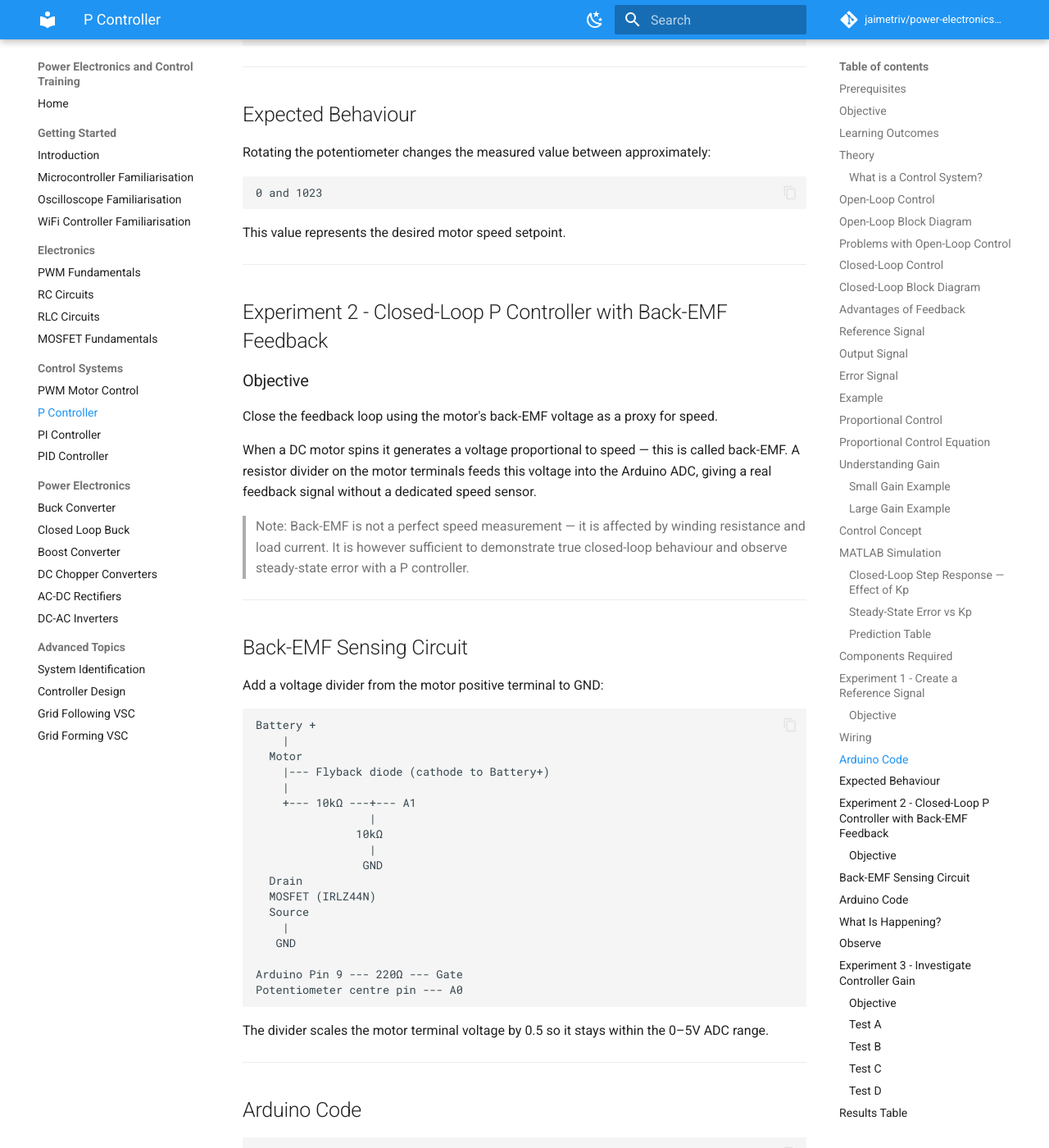
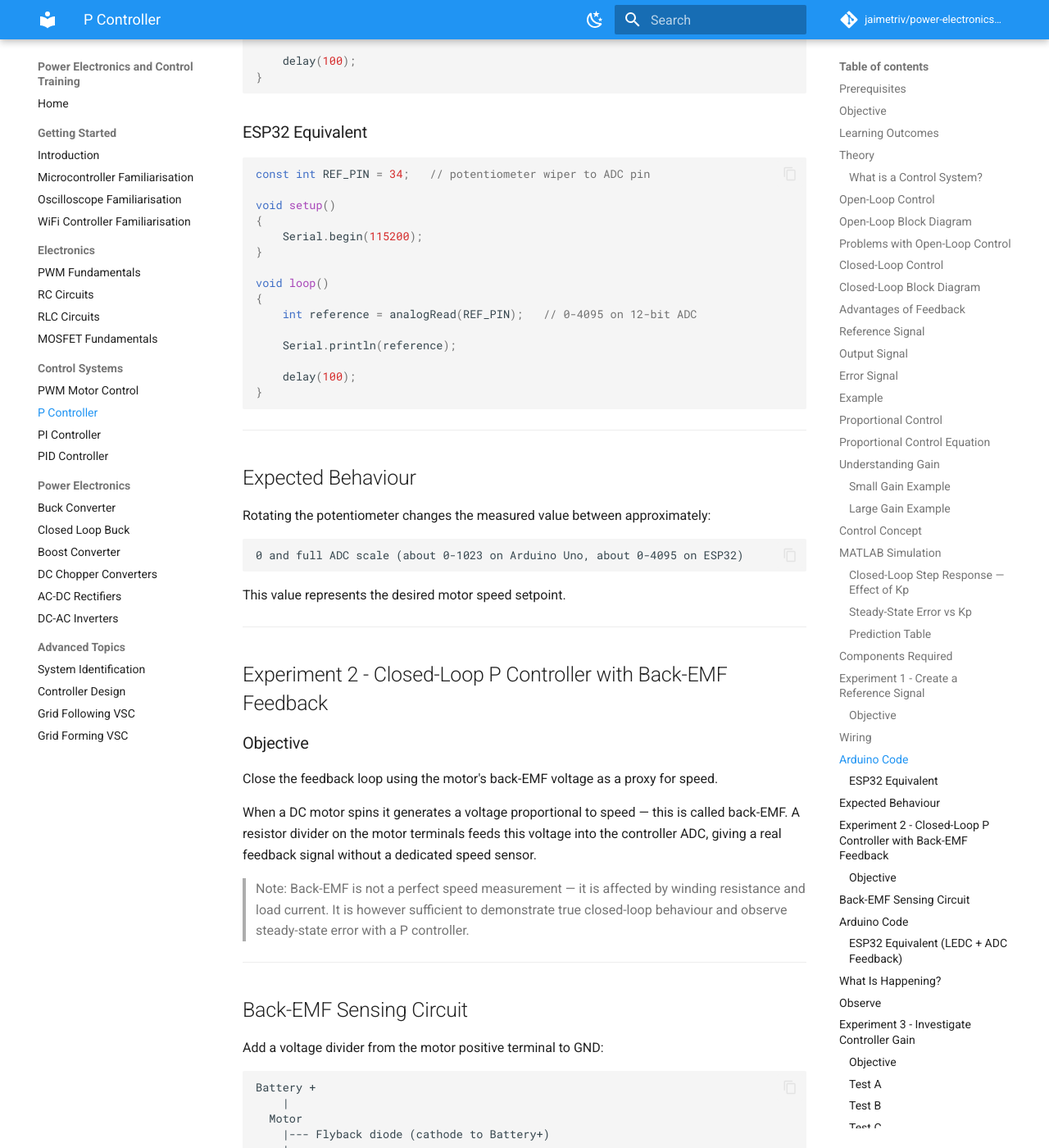
Before and after one commit to jaimetriv/power-electronics-and-control-training, an MkDocs documentation site: the page built from docs/06_P_Controller.md, in a window 1280 px wide and 1400 px high, scrolled down 11122 px. Shown: the whole window at 82% size. Built offline with MkDocs 1.6.1 and Material for MkDocs 9.7.7, drawn with Linux system fonts in a browser that asks for light colours; comment, search, counter and statistics services are not loaded; some of the changed text lies outside the part shown.

Commit message:
docs(06_p_controller): align with esp32/owon baseline and add dual-platform guidance

````diff
--- a/docs/06_P_Controller.md
+++ b/docs/06_P_Controller.md
@@ -481,6 +481,7 @@ Record your predicted steady-state error before experimenting:
 From your existing kit:
 
 - Arduino Uno
+- ESP32 DevKit V1 (alternative controller)
 - Breadboard
 - Potentiometer (speed setpoint)
 - IRLZ44N MOSFET
@@ -510,7 +511,7 @@ Generate a user-adjustable reference input using the potentiometer.
 ```mermaid
 graph LR
 
-A[5V]
+A[Controller VCC\n5V Uno or 3.3V ESP32]
 --> B[Potentiometer]
 
 B --> C[A0]
@@ -539,6 +540,26 @@ void loop()
 }
 ```
 
+### ESP32 Equivalent
+
+```cpp
+const int REF_PIN = 34;   // potentiometer wiper to ADC pin
+
+void setup()
+{
+    Serial.begin(115200);
+}
+
+void loop()
+{
+    int reference = analogRead(REF_PIN);   // 0-4095 on 12-bit ADC
+
+    Serial.println(reference);
+
+    delay(100);
+}
+```
+
 ---
 
 ## Expected Behaviour
@@ -546,7 +567,7 @@ void loop()
 Rotating the potentiometer changes the measured value between approximately:
 
 ```text
-0 and 1023
+0 and full ADC scale (about 0-1023 on Arduino Uno, about 0-4095 on ESP32)
 ```
 
 This value represents the desired motor speed setpoint.
@@ -559,7 +580,7 @@ This value represents the desired motor speed setpoint.
 
 Close the feedback loop using the motor's back-EMF voltage as a proxy for speed.
 
-When a DC motor spins it generates a voltage proportional to speed — this is called back-EMF. A resistor divider on the motor terminals feeds this voltage into the Arduino ADC, giving a real feedback signal without a dedicated speed sensor.
+When a DC motor spins it generates a voltage proportional to speed — this is called back-EMF. A resistor divider on the motor terminals feeds this voltage into the controller ADC, giving a real feedback signal without a dedicated speed sensor.
 
 > Note: Back-EMF is not a perfect speed measurement — it is affected by winding resistance and load current. It is however sufficient to demonstrate true closed-loop behaviour and observe steady-state error with a P controller.
 
@@ -586,11 +607,14 @@ Battery +
     |
    GND
 
-Arduino Pin 9 --- 220Ω --- Gate
+PWM Output (Arduino Pin 9 or ESP32 GPIO18) --- 220Ω --- Gate
 Potentiometer centre pin --- A0
 ```
 
-The divider scales the motor terminal voltage by 0.5 so it stays within the 0–5V ADC range.
+For ESP32, map A0/A1 equivalents to available ADC pins (for example REF_PIN=GPIO34 and FBK_PIN=GPIO35).
+
+The divider scales the motor terminal voltage so it stays within the ADC range.
+Use divider values compatible with your controller: 0-5V for Arduino Uno ADC, 0-3.3V for ESP32 ADC.
 
 ---
 
@@ -615,6 +639,44 @@ void loop()
     output     = constrain(output, 0, 255);
 
     analogWrite(9, output);
+
+    Serial.print("Ref: ");  Serial.print(reference);
+    Serial.print("  Fbk: "); Serial.print(feedback);
+    Serial.print("  Err: "); Serial.print(error);
+    Serial.print("  PWM: "); Serial.println(output);
+
+    delay(50);
+}
+```
+
+### ESP32 Equivalent (LEDC + ADC Feedback)
+
+```cpp
+const int PWM_PIN   = 18;
+const int PWM_CH    = 0;
+const int PWM_FREQ  = 500;
+const int PWM_RES   = 8;
+const int REF_PIN   = 34;   // potentiometer wiper
+const int FBK_PIN   = 35;   // back-EMF divider output
+
+float Kp = 0.5;
+
+void setup()
+{
+    ledcAttach(PWM_PIN, PWM_FREQ, PWM_RES);
+    Serial.begin(115200);
+}
+
+void loop()
+{
+    int reference = analogRead(REF_PIN);   // 0-4095 on ESP32 ADC
+    int feedback  = analogRead(FBK_PIN);   // back-EMF proxy
+
+    int error  = reference - feedback;
+    int output = (int)(Kp * error / 16.0); // scale 12-bit error to 8-bit PWM
+    output     = constrain(output, 0, 255);
+
+    ledcWrite(PWM_PIN, output);
 
     Serial.print("Ref: ");  Serial.print(reference);
     Serial.print("  Fbk: "); Serial.print(feedback);
@@ -812,7 +874,7 @@ Observe how the PWM duty cycle changes as you rotate the potentiometer.
 Probe Tip:
 
 ```text
-MOSFET Gate (Pin 9)
+MOSFET Gate PWM node (Arduino Pin 9 or ESP32 GPIO18)
 ```
 
 Probe Ground:
@@ -1088,7 +1154,7 @@ Check:
 
 - MOSFET wiring
 - Battery connected
-- Shared ground between Arduino and motor supply
+- Shared ground between controller and motor supply
 - Flyback diode installed
 
 ---
@@ -1106,18 +1172,18 @@ Check:
 
 Check:
 
-- Centre pin connected to A0
-- 5V and GND connected to outer pins
+- Centre pin connected to reference ADC input (A0 on Arduino, REF_PIN on ESP32)
+- Controller VCC and GND connected to outer pins
 
 ---
 
-### No PWM Visible on DSO Nano
+### No PWM Visible on Oscilloscope
 
 Check:
 
 - Probe on MOSFET gate
 - Trigger setting
-- Arduino code uploaded
+- Controller code uploaded
 
 ---
 
@@ -1125,15 +1191,15 @@ Check:
 
 ✅ Motor circuit wired correctly (MOSFET + flyback diode)
 
-✅ Back-EMF divider connected to A1
+✅ Back-EMF divider connected to feedback ADC input (A1 on Arduino or FBK_PIN on ESP32)
 
-✅ Shared ground between Arduino and battery
+✅ Shared ground between controller and battery
 
 ✅ Potentiometer reading changes in Serial Monitor
 
 ✅ Feedback reading changes with motor speed in Serial Monitor
 
-✅ PWM duty cycle visible on DSO Nano
+✅ PWM duty cycle visible on oscilloscope (OWON or DSO Nano)
 
 ✅ Motor speed changes with potentiometer
 
````
Also changed, not shown: other parts of docs/06_P_Controller.md (+10 -6 lines).
